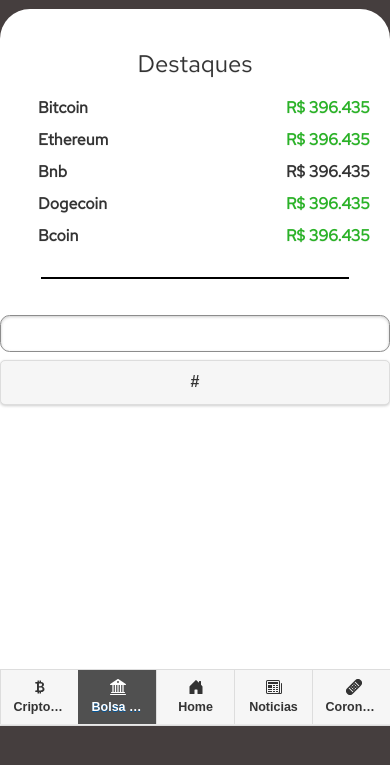
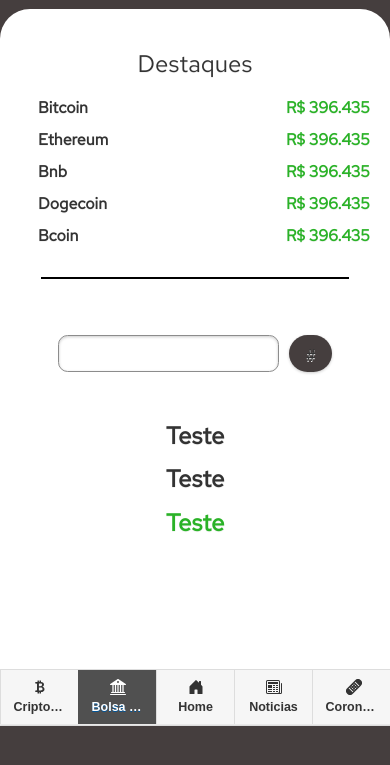
Before and after one commit to MarcioRK/FinanceMarketData, a website: page FinanceMarketData/www/html/Criptomoedas.html in a window 390 px wide. Shown: the part 119-884 px from the top of the page. Drawn offline with Linux system fonts and the light colour scheme.

Commit message:
Finalização layout criptomoedas

```diff
--- a/FinanceMarketData/www/css/Criptomoedas.css
+++ b/FinanceMarketData/www/css/Criptomoedas.css
@@ -33,3 +33,39 @@
     margin-bottom: 36px;
     border: 0.2px solid #000000
 }
+
+#criptoSearch{
+        display: flex;
+        flex-direction: row;
+        justify-content: center;
+        margin-top: 3em;
+}
+
+#btnSearchCripto {
+    width: 43px;
+    height: 37px;
+    border-style: none;
+    background-color: #453E3E;
+    border-radius: 25px;
+    margin-left: 10px;
+}
+
+#criptoResult {
+    display: flex;
+    flex-direction: column;
+    justify-content: flex-end;
+    margin-top: 40px;
+}
+
+#criptoResult h6 {
+    width: fit-content;
+    align-self: center;
+    margin: 0;
+    margin-bottom: 12px;
+    font-family: 'Red Hat Text', sans-serif;
+    font-size: 24px;
+}
+
+#txtCriptoVariation {
+    color: #2AB227;
+}
--- a/FinanceMarketData/www/html/Criptomoedas.html
+++ b/FinanceMarketData/www/html/Criptomoedas.html
@@ -52,24 +52,31 @@
                     </div>
                     <div class="topCriptosLayout">
                         <h6>Bnb</h6>
-                        <h6 id="txtValueBnbclass=" criptoValue ">R$ 396.435</h6>
+                        <h6 id="txtValueBnb" class="criptoValue">R$ 396.435</h6>
                     </div>
-                    <div class="topCriptosLayout ">
+                    <div class="topCriptosLayout">
                         <h6>Dogecoin</h6>
-                        <h6 id="txtValueDogecoin "class="criptoValue ">R$ 396.435</h6>
+                        <h6 id="txtValueDogecoin" class="criptoValue">R$ 396.435</h6>
                     </div>
-                    <div class="topCriptosLayout ">
+                    <div class="topCriptosLayout">
                         <h6>Bcoin</h6>
                         <h6 id="txtValueBcoin "class="criptoValue ">R$ 396.435</h6>
                     </div>
 
                 </div>
 
-                <hr class="criptoLine ">
-                <form id="formAcao ">
-                    <input id="inputAcao ">
-                    <button id="btnAcao ">#</button>
-                </form>
+                <hr class="criptoLine">
+
+                <div id="criptoSearch">
+                    <input id="txtSearchCripto">
+                    <button id="btnSearchCripto" value="Submit" onclick="getStock()">#</button>
+                </div>
+                <div id="criptoResult">
+                    <h6 id="txtCriptoName">Teste</h6>
+                    <h6 id="txtCriptoValue">Teste</h6>
+                    <h6 id="txtCriptoVariation">Teste</h6>
+                </div>
+
             </div>
         </div>
 
```
